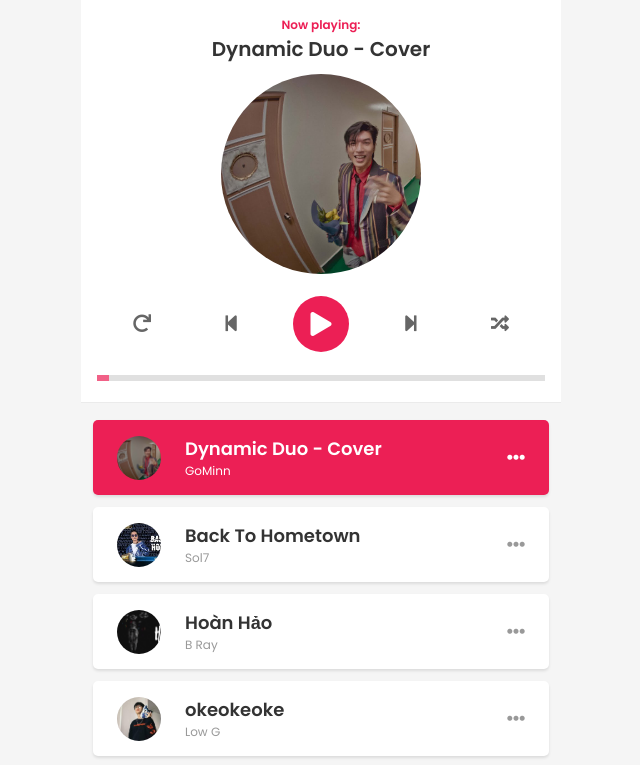
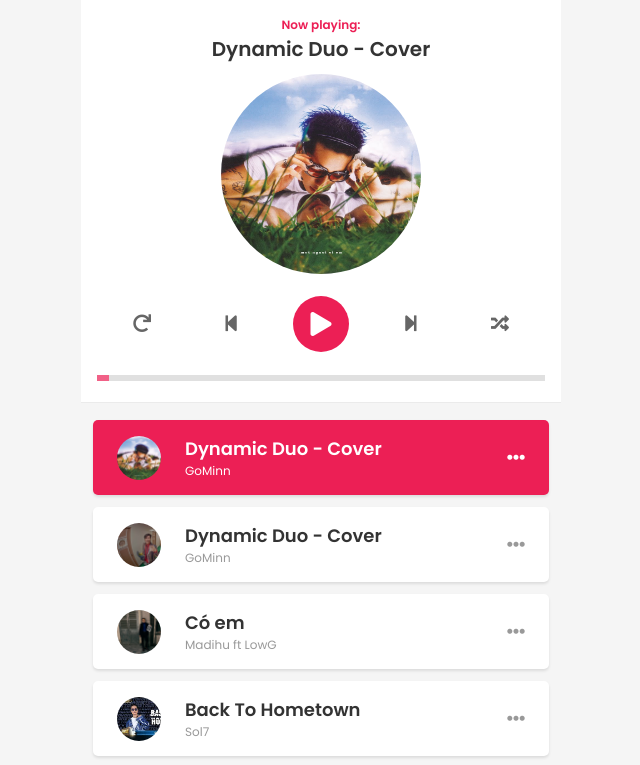
Before and after one commit to gominn1604/music, a plain HTML site: page index.html in a window 1280 px wide. Shown: the top 765 px of the page, without its empty margins (319-959 px from the left). Drawn offline with Linux system fonts and the light colour scheme.

Commit message:
update_motnguoiviem

```diff
--- a/index.html
+++ b/index.html
@@ -5,7 +5,7 @@
   <meta charset="UTF-8">
   <meta http-equiv="X-UA-Compatible" content="IE=edge">
   <meta name="viewport" content="width=device-width, initial-scale=1.0">
-  <title>Document</title>
+  <title>GoMinn's Music</title>
   <meta name="viewport" content="width=device-width, initial-scale=1.0">
   <title>Music player</title>
   <link rel="stylesheet" href="https://cdnjs.cloudflare.com/ajax/libs/font-awesome/5.15.2/css/all.min.css"
@@ -311,8 +311,20 @@
         {
           name: 'Dynamic Duo - Cover',
           singer: 'GoMinn',
+          path: 'music/song12.mp3',
+          image: 'img/song12.png'
+        },
+        {
+          name: 'Dynamic Duo - Cover',
+          singer: 'GoMinn',
           path: 'music/song10.mp3',
           image: 'img/song10.png'
+        },
+        {
+          name: 'Có em',
+          singer: 'Madihu ft LowG',
+          path: 'music/song11.mp3',
+          image: 'img/song11.png'
         },
         {
           name: 'Back To Hometown',
```
Also changed, not shown: img/song11.png (added), img/song12.png (added), 2 other files.
